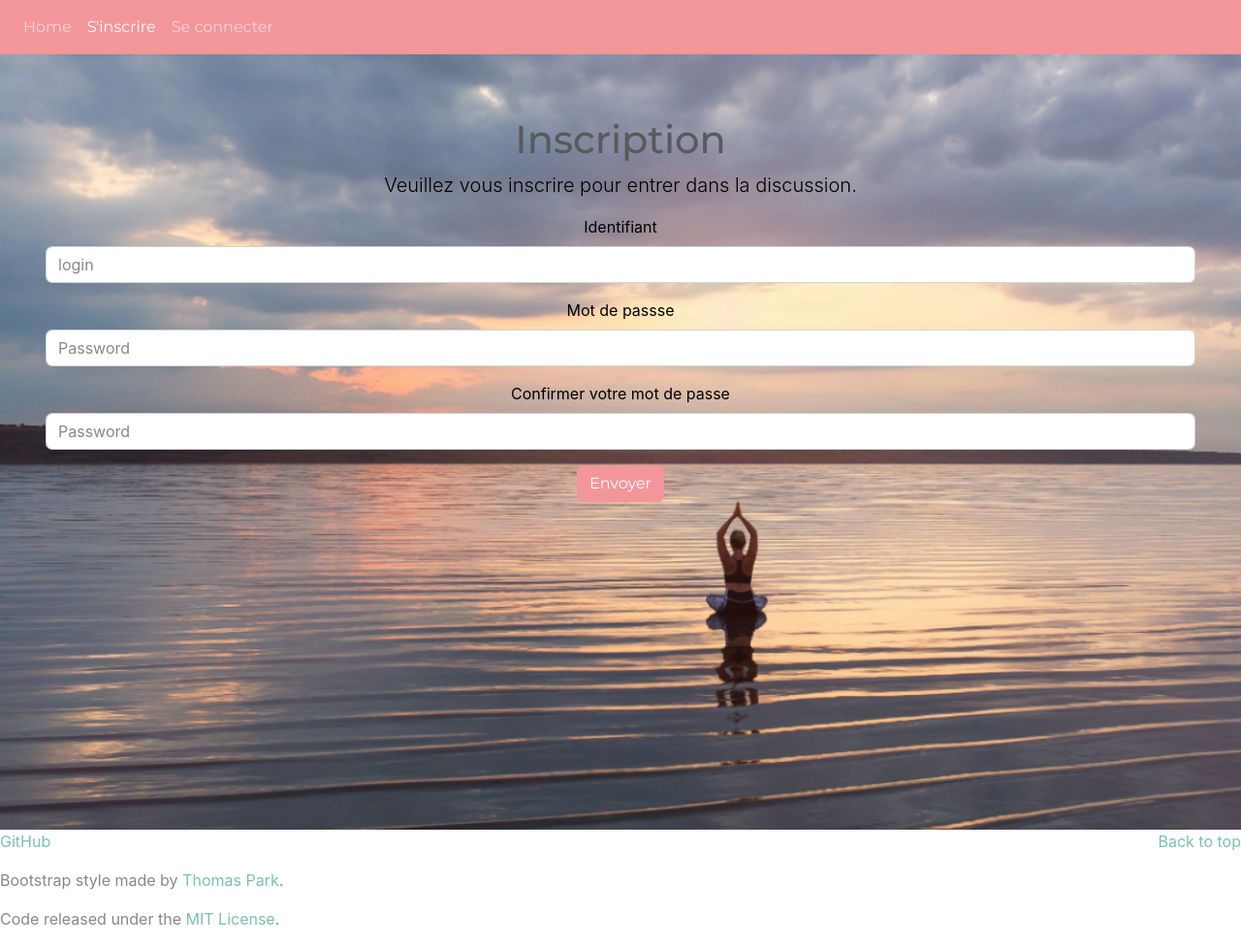
After one commit to thucnhi-wiedenhofer/discussion, a PHP site: page /inscription.php in a window 1280 px wide. The commit adds this page. Shown: the whole page at 97% size. Run offline with PHP 8.4, Linux system fonts and the light colour scheme.

Commit message:
ajout page html connexion et inscription

```diff
--- a/css/style.css
+++ b/css/style.css
@@ -7,18 +7,19 @@
 }
 
 /*pour index.php */
-.jumbotron-index{
+.jumbotron2{
     padding: 2rem 0;
     border-radius: 0;
-    background-image: url("images/index.png")!important;
+    background-image: url("../images/index.png");
     background-size: cover;
     background-repeat: no-repeat;
     text-align: center;
     width:100%;
-    height:100%;
+    height:100vh;
+    color:black;
  }
  @media (min-width: 576px) {
-    .jumbotron-bis {
+    .jumbotron2 {
       padding: 4rem 2rem;
     }
   }
--- /dev/null
+++ b/inscription.php
@@ -0,0 +1,131 @@
+<?php
+
+try
+{
+	$bdd = new PDO('mysql:host=localhost;dbname=discussion;charset=utf8', 'root', '');
+}
+catch (Exception $e)
+{
+        die('Erreur : ' . $e->getMessage());
+}
+
+session_start();
+//déconnexion
+if(isset($_POST['session_fin']))
+{
+    //enlève les variables de la session
+    session_unset();
+    //détruit la session
+    session_destroy();
+}
+?>
+
+<!DOCTYPE html>
+<html lang="fr">
+<head>
+    <meta charset="UTF-8">
+    <meta name="viewport" content="width=device-width, initial-scale=1.0">
+    <link rel="stylesheet" href="https://bootswatch.com/4/minty/bootstrap.css">
+    <link rel="stylesheet" href="css/style.css">
+    <title>Inscription</title>
+</head>
+<body>
+
+    <header>
+
+        <nav class="navbar navbar-expand-lg navbar-dark bg-dark">
+
+            <button class="navbar-toggler" type="button" data-toggle="collapse" data-target="#navbarColor01" aria-controls="navbarColor01" aria-expanded="false" aria-label="Toggle navigation">
+                <span class="navbar-toggler-icon"></span>
+            </button>
+
+            <div class="collapse navbar-collapse" id="navbarColor02">
+                <ul class="navbar-nav mr-auto">
+                    <li class="nav-item">
+                        <a class="nav-link" href="index.php">Home</a>
+                    </li>
+
+                    <?php
+                    if(isset($_SESSION['login'])) //message de connexion dans la navbar et bouton de déconnexion
+                    {
+                        echo '<li class="nav-item active align-right">
+                        <span class="nav-link">Vous êtes connecté(e)</span>
+                        </li>';
+                        echo '<li class="nav-item align-right">
+                        <form action="connexion.php" method="post">
+                            <button type="submit" class="btn btn-info" name="session_fin">Déconnexion</button><br/>
+                        </form>
+                        </li>';
+                    }
+                    else
+                    {
+                        echo '<li class="nav-item active">
+                            <a class="nav-link" href="inscription.php">S\'inscrire</a>
+                            <span class="sr-only">(current)</span>
+                        </li>
+                        <li class="nav-item ">
+                            <a class="nav-link" href="connexion.php">Se connecter</a>
+                        </li>';
+                    }
+                    ?>
+                </ul>
+            </div>
+        </nav>
+    </header>
+        <main>
+            <div class="jumbotron2">
+                <h1>Inscription</h1>
+                <p class="lead">Veuillez vous inscrire pour entrer dans la discussion.</p>
+
+
+                <section class="col-sm-12">
+                    <form action="inscription.php" method="post">
+                        <fieldset >
+                       <!-- envoyer un message d'erreur si login existe déjà ou si password invalide-->
+                       <?php if(!empty($error)){echo '<p class="h4 text-warning">'.$error.'</p>'; } ?>
+
+                        <div class="form-group">
+                        <label for="login">Identifiant</label>
+                        <input type="txt" class="form-control" id="login" name="login"
+                        placeholder="login" required>
+                        </div>
+
+                        <div class="form-group">
+                        <label for="password">Mot de passse</label>
+                        <input type="password" class="form-control" id="password"
+                        name="password" placeholder="Password" required>
+                        </div>
+
+                        <div class="form-group">
+                        <label for="conf-password">Confirmer votre mot de passe</label>
+                        <input type="password" class="form-control" id="conf-password"
+                        name="conf-password" placeholder="Password" required>
+                        </div>
+
+                        <button type="submit" class="btn btn-secondary" name="submit">Envoyer</button>
+                        </fieldset>
+                    </form>
+                </section>
+            </div>
+        </main>
+        <footer id="footer">
+            <div class="row">
+                <div class="col-lg-12">
+                    <ul class="list-unstyled">
+                    <li class="float-lg-right"><a href="#top">Back to top</a></li>
+
+                    <li><a href="https://github.com/thucnhi-wiedenhofer">GitHub</a></li>
+
+                    </ul>
+                    <p>Bootstrap style made by <a href="https://thomaspark.co/">Thomas Park</a>.</p>
+                    <p>Code released under the <a href="https://github.com/thomaspark/bootswatch/blob/master/LICENSE">MIT License</a>.</p>
+
+                </div>
+            </div>
+        </footer>
+    </div>
+    <script src="../js/jquery.min.js"></script>
+    <script src="../js/bootstrap.bundle.min.js"></script>
+
+</body>
+</html>
```
Also changed, not shown: connexion.php (added, +127 -0 lines), index.php (+11 -10 lines), 1 other file.
